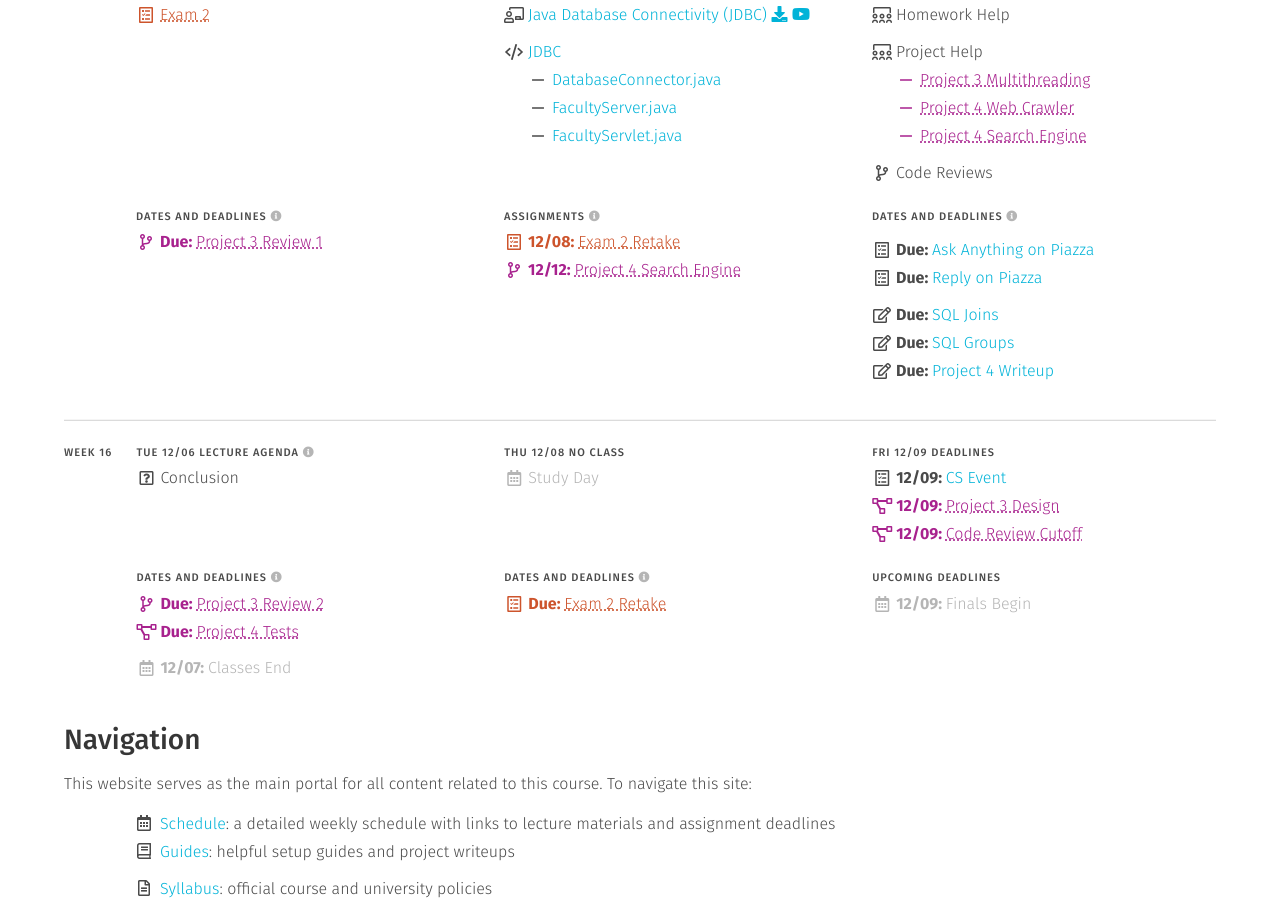
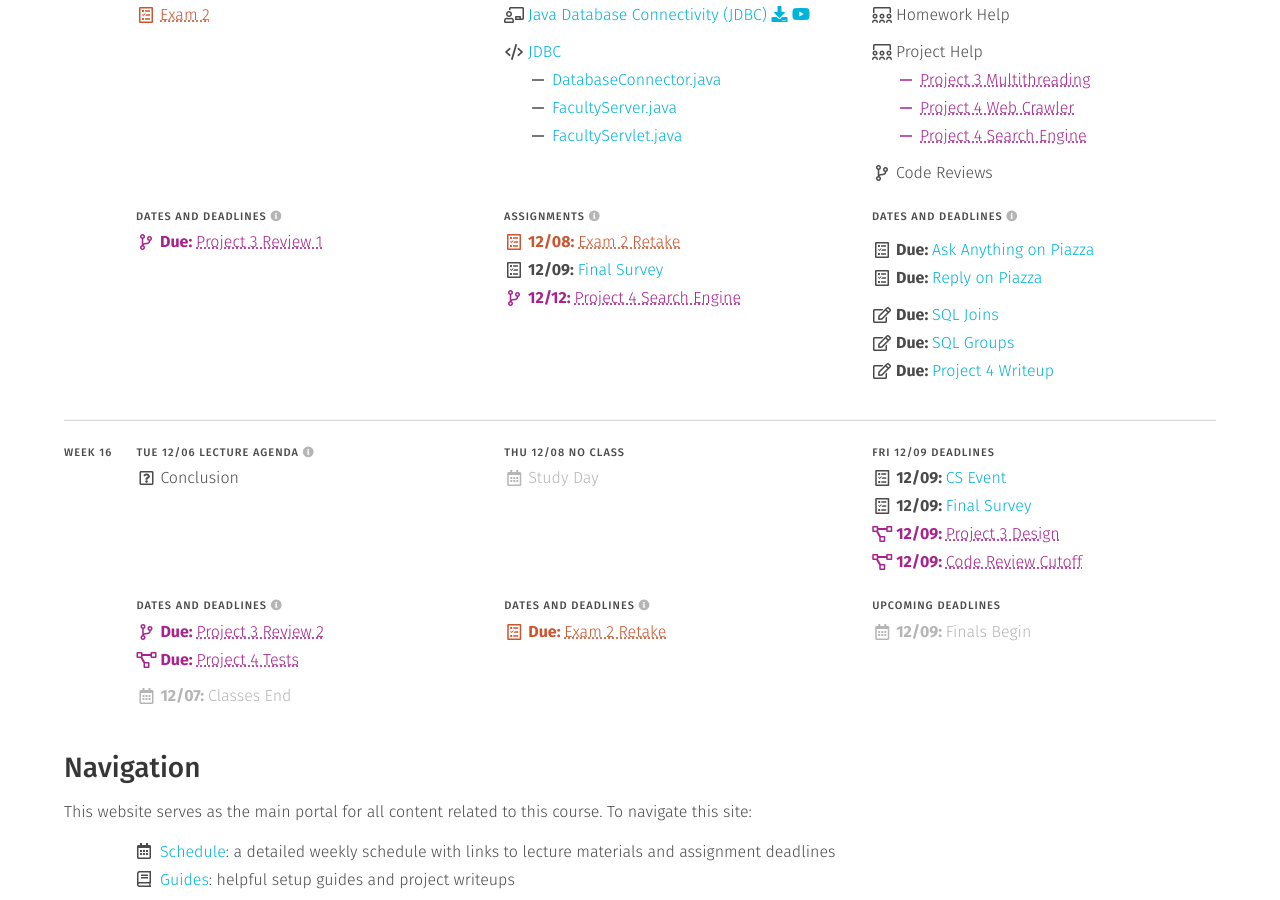
Before and after one commit to usf-cs272-fall2022/usf-cs272-fall2022.github.io, a Jekyll site: the page built from index.md, in a window 1280 px wide and 900 px high, scrolled down 596 px. Built offline with Jekyll 4.4.1, drawn with Linux system fonts in a browser that asks for light colours.

Commit message:
Adding final survey

```diff
--- a/_data/participation.yml
+++ b/_data/participation.yml
@@ -91,9 +91,9 @@
   date: 2022-11-18
   link: 'https://usfca.instructure.com/courses/1608197/quizzes/2409365'
 
-# final_survey:
-#   <<: *default
-#   text: 'Final Survey'
-#   link: 'https://usfca.instructure.com/courses/1605147/quizzes/2404162'
-#   date: 2022-05-13
-#   show: true
+final_survey:
+  <<: *default
+  text: 'Final Survey'
+  link: 'https://usfca.instructure.com/courses/1608197/quizzes/2409385'
+  date: 2022-12-09
+  show: true
--- a/_data/schedule.yml
+++ b/_data/schedule.yml
@@ -2217,6 +2217,9 @@
                 date: 2022-12-08
                 type: ['has-text-danger']
 
+              - file: 'participation'
+                name: 'final_survey'
+
               - file: projects
                 name: project4_review
                 text: 'Project 4 Search Engine'
@@ -2321,6 +2324,9 @@
             items:
               - file: 'participation'
                 name: 'cs_event'
+
+              - file: 'participation'
+                name: 'final_survey'
 
               - file: projects
                 name: project3_design
```
